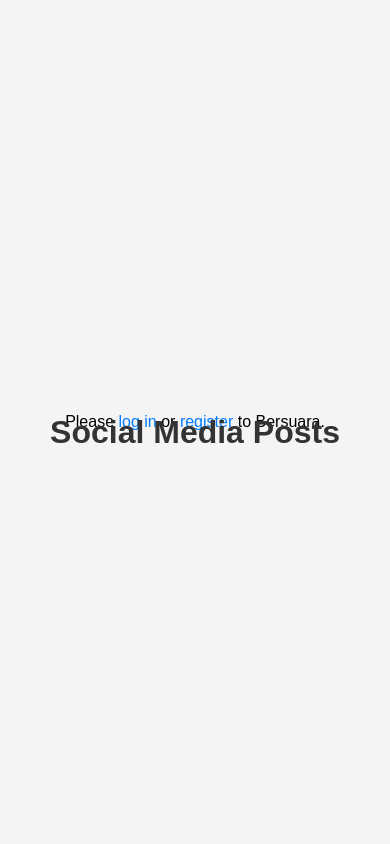
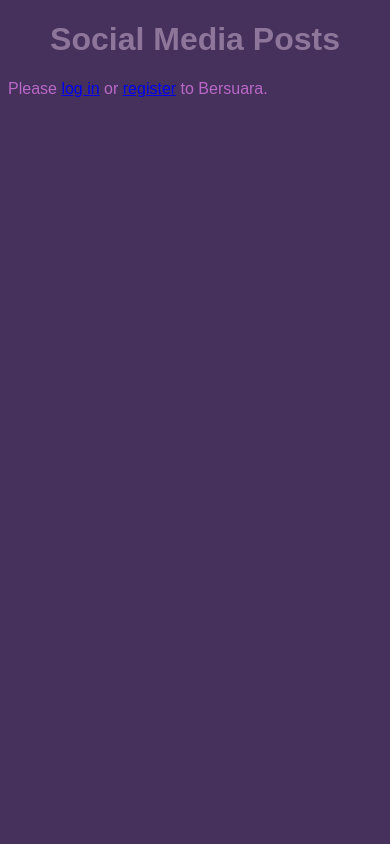
Before and after one commit to Titanbiru/bersuara, a PHP site: page / in a window 390 px wide. Run offline with PHP 8.4, Linux system fonts and the light colour scheme; data that the repository does not hold is empty.

Commit message:
update for dashboard and css index php

```diff
--- a/css/index-2.css
+++ b/css/index-2.css
@@ -1,108 +1,48 @@
-*{
-    margin: 0;
-    padding: 0;
-    box-sizing: border-box;
-}
 body {
+    background-color: #46315C;
+    color: #463;
     font-family: Arial, sans-serif;
-    background-color: #f4f4f4;
-    margin: 0;
-    padding: 0;
-    display: flex;
-    justify-content: center;
-    align-items: center;
-    height: 100vh;
 }
 
 h1 {
+    color: #8D769A;
     text-align: center;
-    color: #333;
-    margin-top: 20px;
-    position: absolute;
-}
-
-/* Container for posts and form */
-.container {
-    background-color: white;
-    width: 90%;
-    max-width: 600px;
-    margin: 20px auto;
-    padding: 20px;
-    border: 3px solid black;
-    box-shadow: 0px 4px 10px rgba(0, 0, 0, 0.1);
-    border-radius: 10px;
-}
-
-/* Form Styles */
-form {
-    display: flex;
-    flex-direction: column;
-    margin-bottom: 30px;
-}
-
-textarea {
-    width: 100%;
-    padding: 10px;
-    margin: 10px 0;
-    border-radius: 5px;
-    border: 1px solid #ccc;
-    font-size: 16px;
-    resize: none;
-    height: 100px;
-    box-sizing: border-box;
 }
 
 button {
-    padding: 10px;
-    background-color: #5cb85c;
+    background-color: #8e24aa;
     color: white;
+    padding: 10px 20px;
     border: none;
     border-radius: 5px;
-    font-size: 16px;
     cursor: pointer;
-    transition: background-color 0.3s ease;
 }
 
 button:hover {
-    background-color: #4cae4c;
+    background-color: #7b1fa2;
 }
 
-/* Login and Register Links */
-.login_and_register {
-    text-align: center;
-    margin: 20px;
-    font-size: 16px;
-}
-
-.login_and_register a {
-    color: #007bff;
+p {
+    color: #ba68c8;
     text-decoration: none;
 }
 
-.login_and_register a:hover {
+p:hover {
+    color: #9c27b0;
     text-decoration: underline;
 }
 
-/* Post Styles */
-.post {
-    background-color: #f9f9f9;
-    margin-bottom: 20px;
-    padding: 15px;
+.card {
+    background-color: #e1bee7;
+    padding: 20px;
     border-radius: 8px;
-    box-shadow: 0px 2px 8px rgba(0, 0, 0, 0.05);
+    box-shadow: 0 4px 6px rgba(0, 0, 0, 0.1);
 }
 
-.post p {
-    color: #333;
+.card h3 {
+    color: #4a148c;
 }
 
-.post strong {
-    color: #555;
+.card p {
+    color: #6a1b9a;
 }
-
-/* Responsive Design */
-@media (max-width: 768px) {
-    .container {
-        width: 95%;
-    }
-}
--- a/dashboard.php
+++ b/dashboard.php
@@ -87,5 +87,6 @@ $posts = $statement->fetchAll(PDO::FETCH_ASSOC);
     <p><a href="logout.php">Logout</a></p>
 
     <?php include "layout/footer.html"?>
+
 </body>
 </html>
--- a/index.php
+++ b/index.php
@@ -47,10 +47,6 @@ if ($_SERVER['REQUEST_METHOD'] === 'POST') {
     <h1>Social Media Posts</h1>
     <!-- Formulir untuk membuat postingan baru -->
     <?php if (isset($_SESSION['user_id'])): ?>
-    <form method="POST" class="">
-        <textarea name="text" placeholder="What's on your mind?" required></textarea>
-        <button type="submit">Post</button>
-    </form>
     <div class="container">
         <h1></h1>
         <?php else: ?>
```
